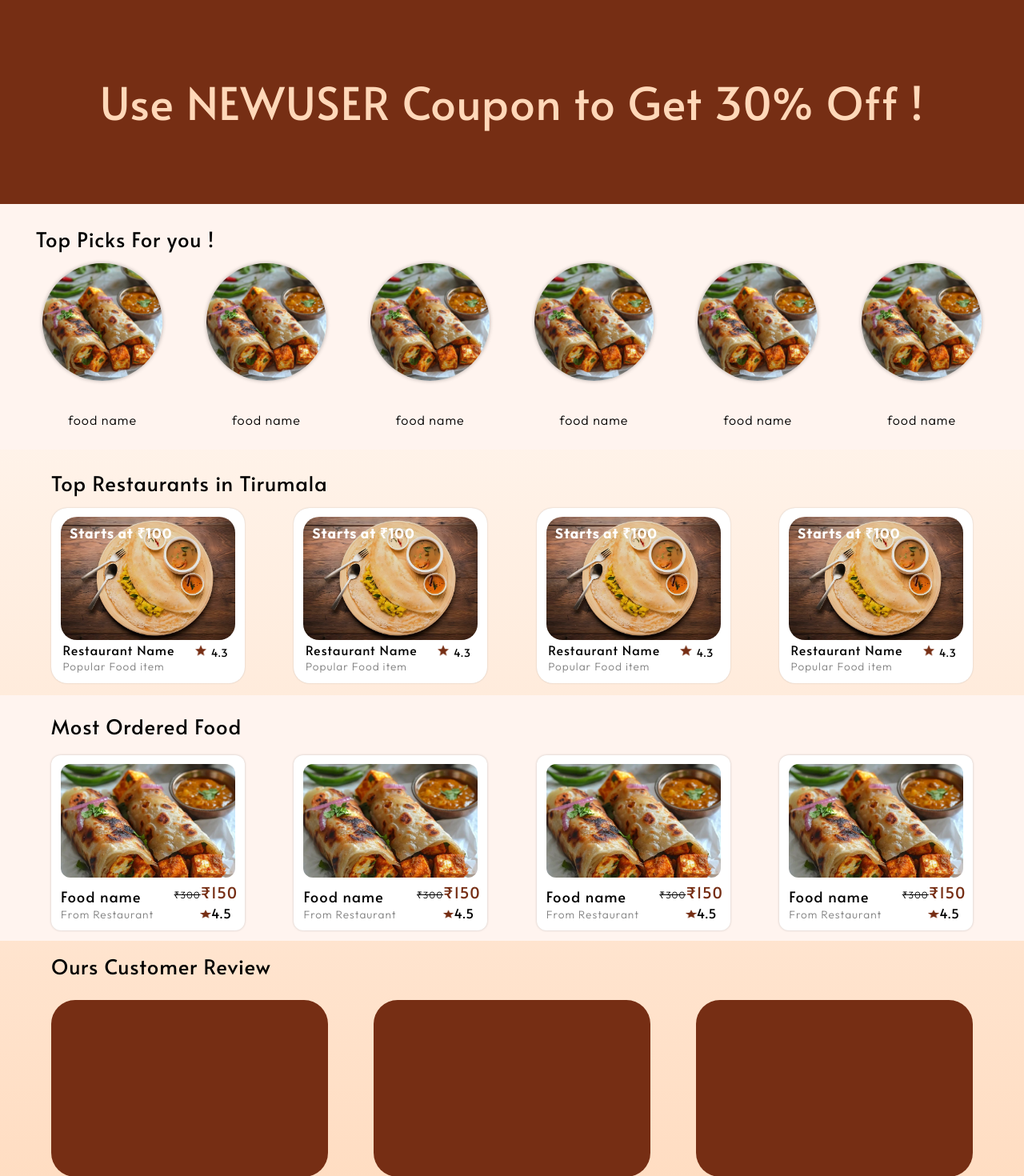
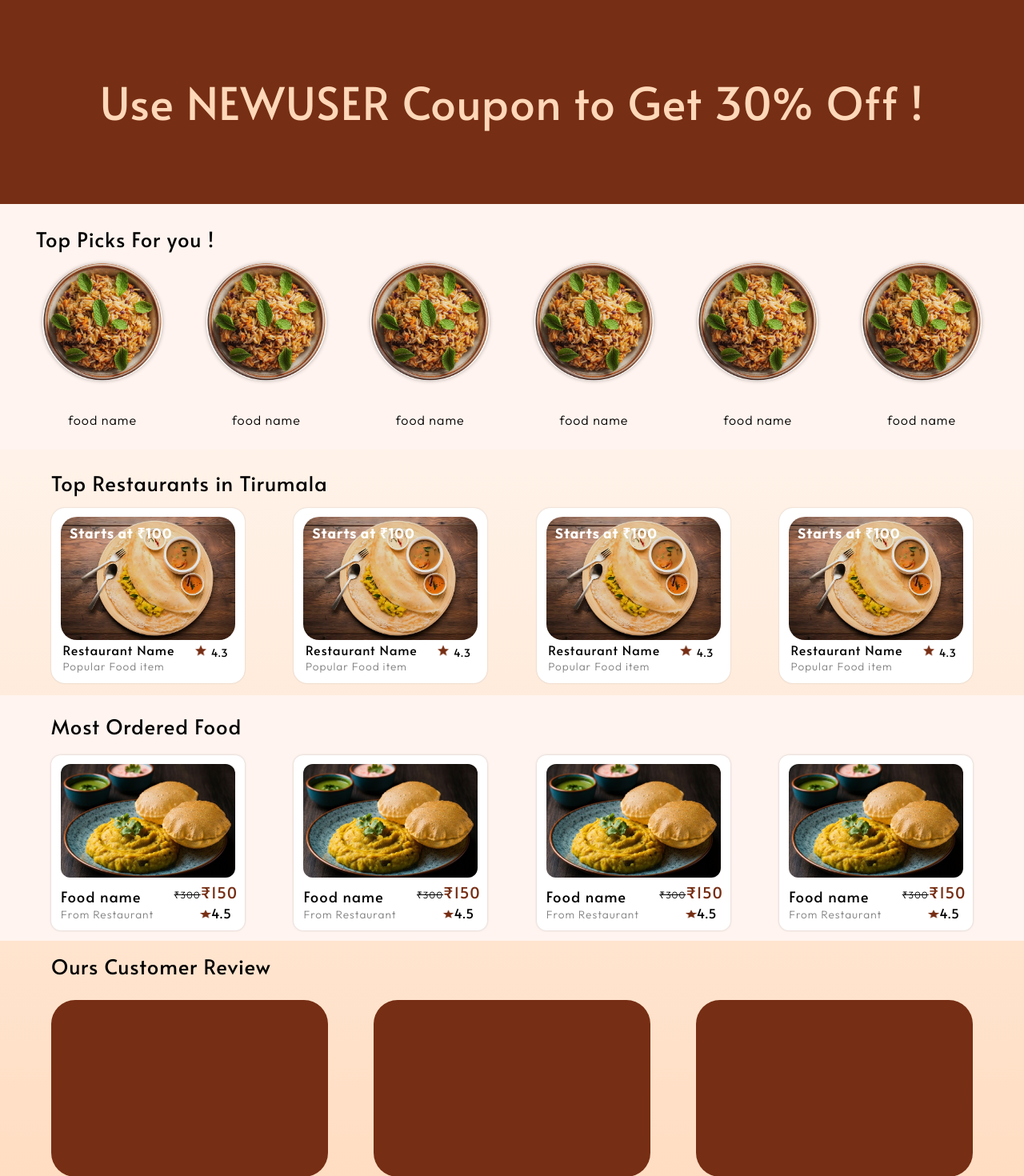
Before and after one commit to StarterWave25/AnnamCart, a PHP site: page / in a window 1280 px wide. Shown: the part 142-1612 px from the top of the page at 80% size. Run offline with PHP 8.4, Linux system fonts and the light colour scheme.

Commit message:
Did some changes in index

```diff
--- a/index.html
+++ b/index.html
@@ -42,38 +42,38 @@
     <div class="top-items">
       <div class="top-food-info">
         <div class="top-food-image">
-          <img src="img/img2.jpeg" alt="">
+          <img src="img/a-realistic-food-illustration-of-a-bowl-_2i86FL1iTfepT2_raU85iA_Xv3R-pk8QRyqwQszGZv11A.jpeg" alt="">
         </div>
         <div class="top-food-name">
           <p>food name</p>
         </div>
       </div>
       <div class="top-food-info">
-        <div class="top-food-image"> <img src="img/img2.jpeg" alt=""></div>
+        <div class="top-food-image"> <img src="img/a-realistic-food-illustration-of-a-bowl-_2i86FL1iTfepT2_raU85iA_Xv3R-pk8QRyqwQszGZv11A.jpeg" alt=""></div>
         <div class="top-food-name">
           <p>food name</p>
         </div>
       </div>
       <div class="top-food-info">
-        <div class="top-food-image"> <img src="img/img2.jpeg" alt=""></div>
+        <div class="top-food-image"> <img src="img/a-realistic-food-illustration-of-a-bowl-_2i86FL1iTfepT2_raU85iA_Xv3R-pk8QRyqwQszGZv11A.jpeg" alt=""></div>
         <div class="top-food-name">
           <p>food name</p>
         </div>
       </div>
       <div class="top-food-info">
-        <div class="top-food-image"> <img src="img/img2.jpeg" alt=""></div>
+        <div class="top-food-image"> <img src="img/a-realistic-food-illustration-of-a-bowl-_2i86FL1iTfepT2_raU85iA_Xv3R-pk8QRyqwQszGZv11A.jpeg" alt=""></div>
         <div class="top-food-name">
           <p>food name</p>
         </div>
       </div>
       <div class="top-food-info">
-        <div class="top-food-image"> <img src="img/img2.jpeg" alt=""></div>
+        <div class="top-food-image"> <img src="img/a-realistic-food-illustration-of-a-bowl-_2i86FL1iTfepT2_raU85iA_Xv3R-pk8QRyqwQszGZv11A.jpeg" alt=""></div>
         <div class="top-food-name">
           <p>food name</p>
         </div>
       </div>
       <div class="top-food-info">
-        <div class="top-food-image"> <img src="img/img2.jpeg" alt=""></div>
+        <div class="top-food-image"> <img src="img/a-realistic-food-illustration-of-a-bowl-_2i86FL1iTfepT2_raU85iA_Xv3R-pk8QRyqwQszGZv11A.jpeg" alt=""></div>
         <div class="top-food-name">
           <p>food name</p>
         </div>
@@ -160,7 +160,7 @@
     <div class="ordered-food">
       <div class="most-ordered-foods">
         <div class="ordered-foods-image">
-          <img src="img/img2.jpeg" alt="">
+          <img src="img/poori.jpg" alt="">
         </div>
         <div class="ordered-foods-name">
           <div class="most-order-details">
@@ -180,7 +180,7 @@
         </div>
       </div>
       <div class="most-ordered-foods">
-        <div class="ordered-foods-image"><img src="img/img2.jpeg" alt=""></div>
+        <div class="ordered-foods-image"><img src="img/poori.jpg" alt=""></div>
         <div class="ordered-foods-name">
           <div class="most-order-details">
             <h4 class="most-order-food-name">Food name</h4>
@@ -199,7 +199,7 @@
         </div>
       </div>
       <div class="most-ordered-foods">
-        <div class="ordered-foods-image"><img src="img/img2.jpeg" alt=""></div>
+        <div class="ordered-foods-image"><img src="img/poori.jpg" alt=""></div>
         <div class="ordered-foods-name">
           <div class="most-order-details">
             <h4 class="most-order-food-name">Food name</h4>
@@ -218,7 +218,7 @@
         </div>
       </div>
       <div class="most-ordered-foods">
-        <div class="ordered-foods-image"><img src="img/img2.jpeg" alt=""></div>
+        <div class="ordered-foods-image"><img src="img/poori.jpg" alt=""></div>
         <div class="ordered-foods-name">
           <div class="most-order-details">
             <h4 class="most-order-food-name">Food name</h4>
--- a/styles/index.css
+++ b/styles/index.css
@@ -115,7 +115,7 @@
   align-items: center;
   flex-direction: column;
   background-color: white;
-  border-radius: 20px;
+  border-radius: 17px;
   justify-content: center;
   box-shadow: 0px 0px 2px rgba(0, 0, 0, 0.2);
   cursor: pointer;
```
Also changed, not shown: img/a-realistic-food-illustration-of-a-bowl-_2i86FL1iTfepT2_raU85iA_Xv3R-pk8QRyqwQszGZv11A.jpeg (added), img/poori.jpg (added).
